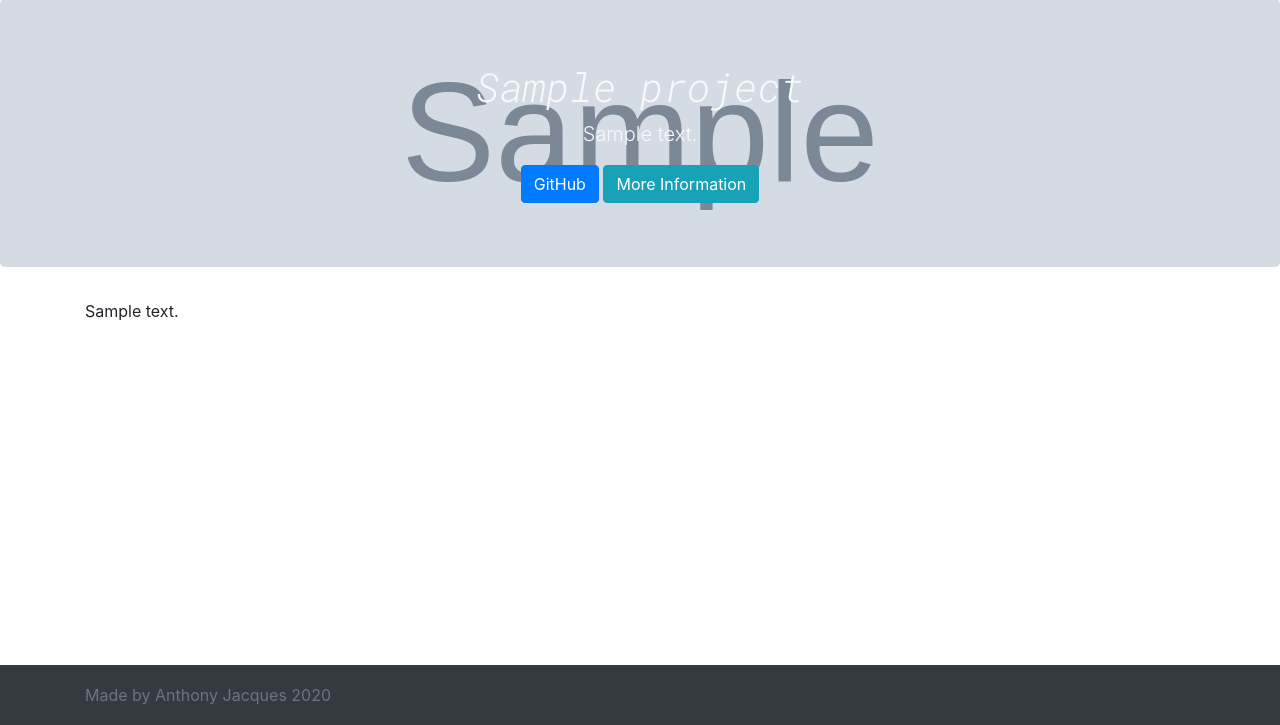
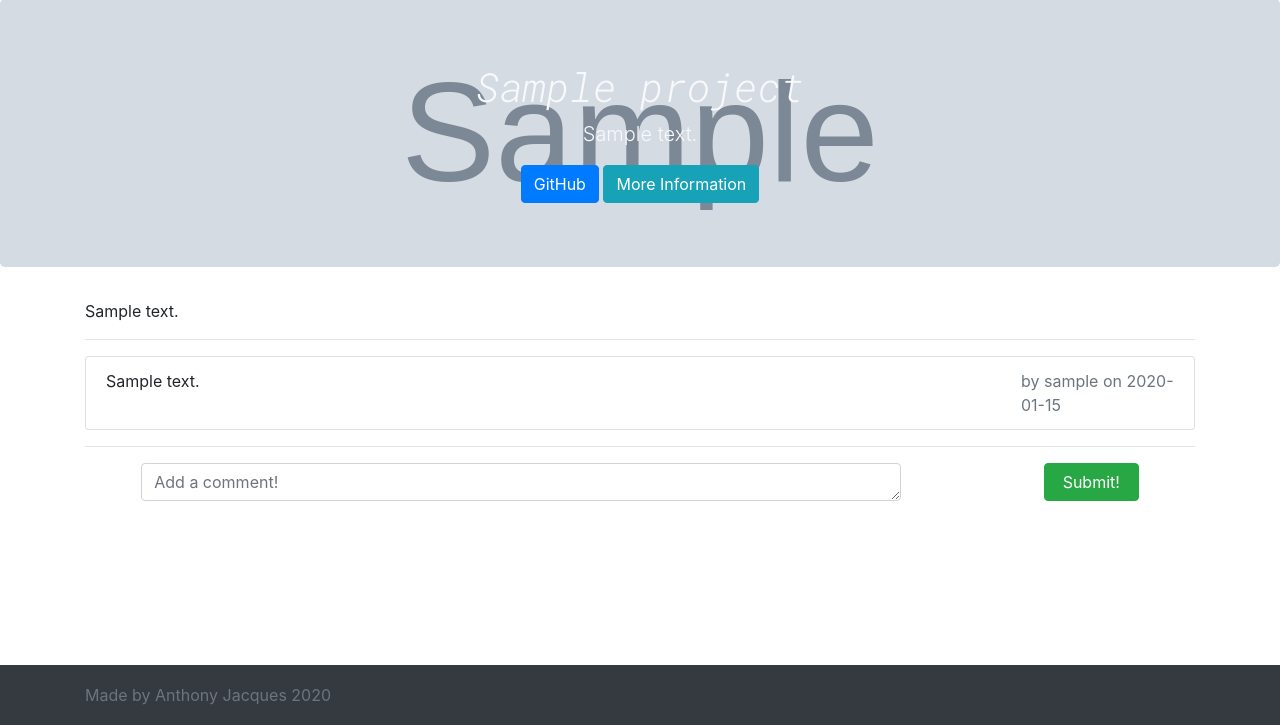
Before and after one commit to anthonyjacques20/projectsWebsite, a Flask app: page /1 in a window 1280 px wide. Shown: the part 75-800 px from the top of the page. Run offline with Flask 2, Linux system fonts and the light colour scheme; a user stored in the database is signed in; tables that the repository leaves empty hold one stand-in row (values such as "Sample post"); grey boxes marked "Sample" are stand-in pictures; some libraries are stand-ins or nearby versions.

Commit message:
Add comments and a comment form to the show page for projects

```diff
--- a/hobbyProjectWebsite/project.py
+++ b/hobbyProjectWebsite/project.py
@@ -6,6 +6,7 @@ from werkzeug.exceptions import abort
 
 from hobbyProjectWebsite.auth import login_required
 from hobbyProjectWebsite.db import db
+from hobbyProjectWebsite.comment import get_comments
 from hobbyProjectWebsite.models import Project, User, Comment
 
 bp = Blueprint('project', __name__)
@@ -18,7 +19,8 @@ def index():
 @bp.route('/<int:id>')
 def show(id):
     project = get_project(id, check_author=False)
-    return render_template('project/show.html', project=project)
+    comments = get_comments(id)
+    return render_template('project/show.html', project = project, comments = comments)
 
 @bp.route('/create', methods=('GET', 'POST'))
 @login_required
--- a/hobbyProjectWebsite/templates/project/show.html
+++ b/hobbyProjectWebsite/templates/project/show.html
@@ -18,5 +18,43 @@
 
     <div class="container">
         <p>{{ project['body'] }}</p>
+        {% if comments|length > 0 %}
+            <hr>
+        {% endif %}
+        <div class="card">
+            <ul class="list-group list-group-flush">
+                {% for comment in comments %}
+                    <li class="list-group-item">
+                        <div class="row justify-content-between">
+                            <div class="col-9">
+                                {{ comment['text'] }}
+                            </div>
+                            <div class="col-2 text-secondary">
+                                by {{ comment['username'] }} on {{ comment['created'].strftime('%Y-%m-%d') }}
+                            </div>
+                        </div>
+                    </li>
+                    {# <li class="list-group-item">{{ comment['text'] }}<span class="float-right">by {{ comment['author_id'] }} on {{ comment['created'].strftime('%Y-%m-%d') }}</span></li> #}
+                    {# <div class="row justify-content-between"> #}
+                        {# <li class="list-group-item">{{ comment['text'] }}</li>
+                        <li class="list-group-item text-secondary">by {{ comment['author_id'] }} on {{ comment['created'].strftime('%Y-%m-%d') }}</li> #}
+                    {# </div> #}
+                    {# <div class="card">
+                        <div class="card-body">
+                            {{ comment['text'] }}
+                        </div>
+                    </div> #}
+                {% endfor %}
+            </ul>
+        </div>
+        <hr>
+        {% if g.user %}
+            <form action="{{ url_for('comment.create', id=project['id']) }}" method="post">
+                <div class="form-group row justify-content-around pb-3">
+                    <textarea class="form-control col-8" name="text" rows="1" placeholder="Add a comment!"></textarea>
+                    <button class="btn btn-success btn-large col-3 col-lg-1">Submit!</button>
+                </div>
+            </form>
+        {% endif %}
     </div>
 {% endblock %}
```
